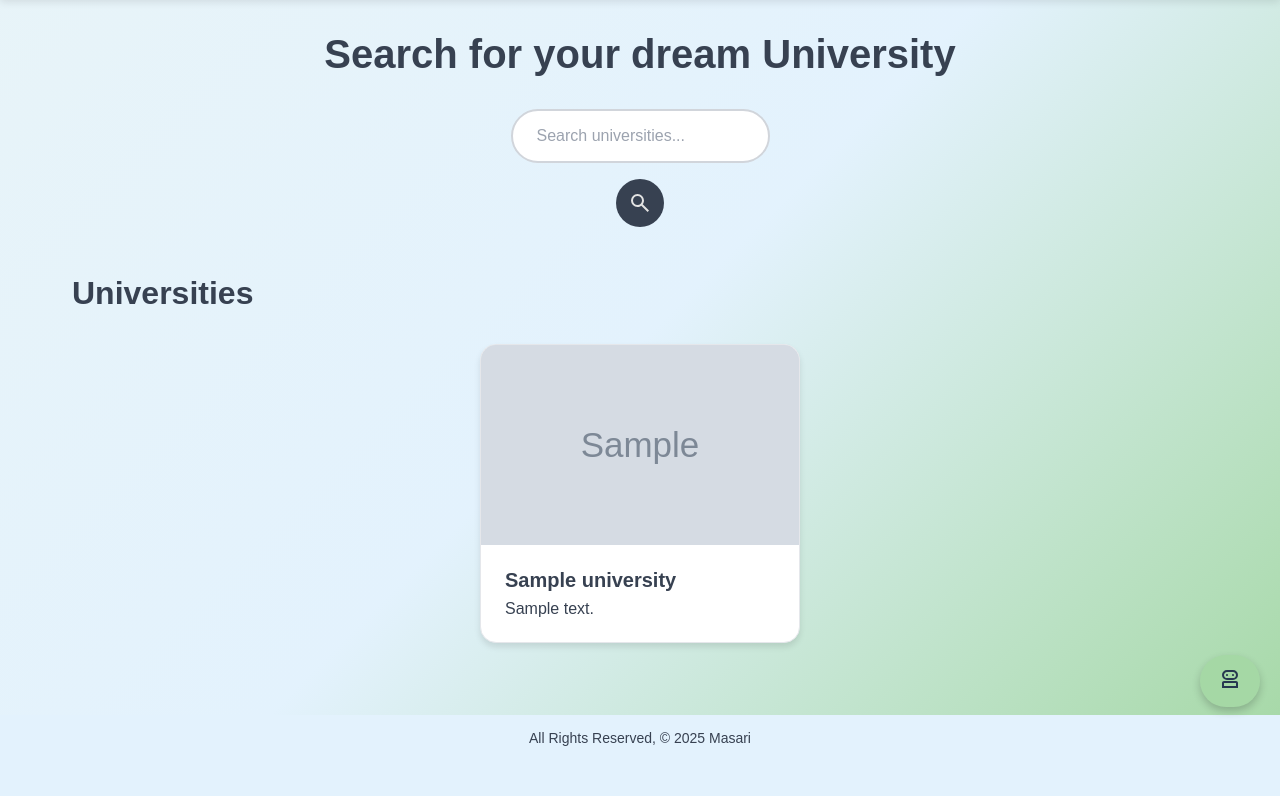
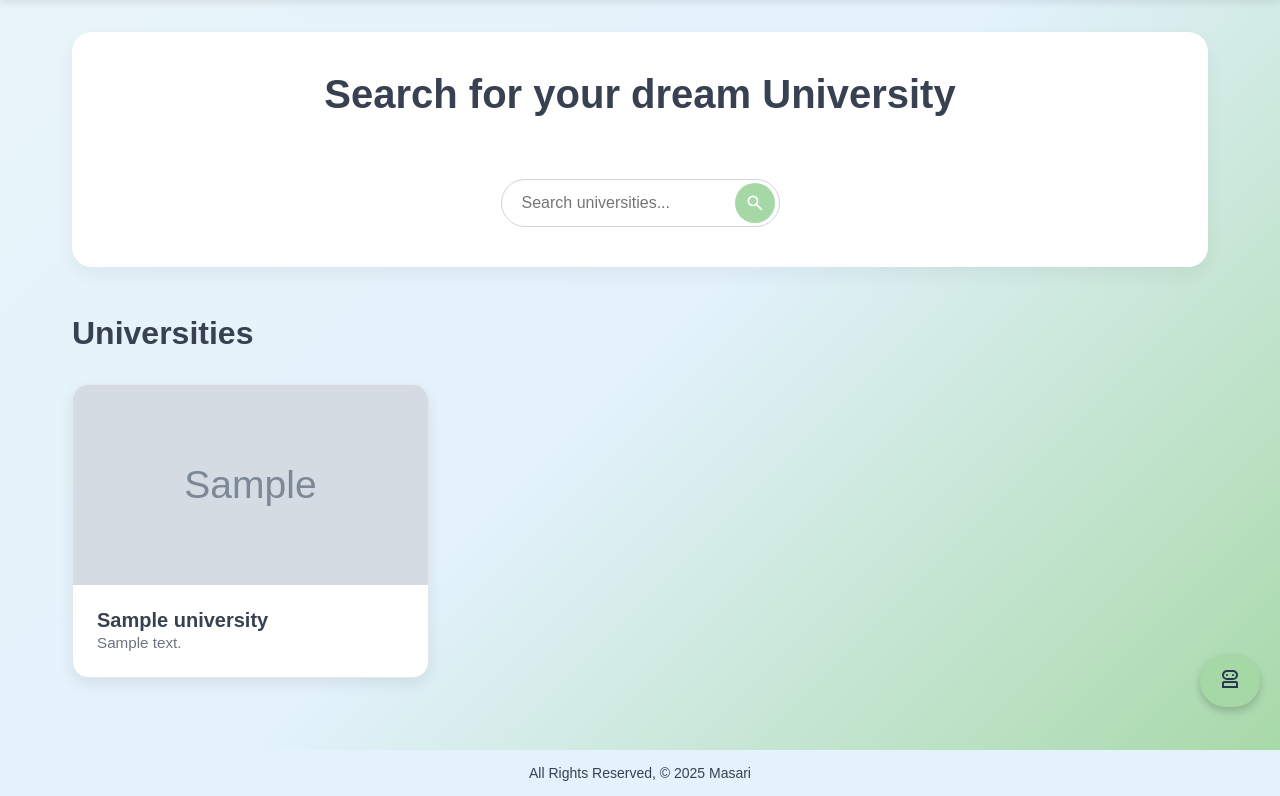
Before and after one commit to NOORSALMAN25/MASARI, a Django app: page /universities/ in a window 1280 px wide. Shown: the part 73-869 px from the top of the page. Before the commit the page ends 819 px from the top, so only its background shows below. Run offline with Django 5.2, Linux system fonts and the light colour scheme; a user stored in the database is signed in; tables that the repository leaves empty hold one stand-in row (values such as "Sample post"); grey boxes marked "Sample" are stand-in pictures.

Commit message:
edit university index - styling

```diff
--- a/main_app/static/css/universityindex.css
+++ b/main_app/static/css/universityindex.css
@@ -1,4 +1,3 @@
-
 main {
   max-width: 1200px;
   margin: 0 auto;
@@ -6,8 +5,15 @@
 }
 
 .search-section {
+  display: flex;
+  flex-direction: column;
+  align-items: center;
   text-align: center;
   margin-bottom: 3rem;
+  padding: 40px 20px;
+  border-radius: 20px;
+  background-color: #fff;
+  box-shadow: 0 8px 20px rgba(0,0,0,0.05);
 }
 
 .search-title {
@@ -17,23 +23,19 @@
   margin-bottom: 2rem;
 }
 
-.search-container {
-  display: flex;
-  justify-content: center;
-  align-items: center;
-  gap: 1rem;
-  max-width: 800px;
-  margin: 0 auto;
+.search-wrapper {
+  position: relative;
+  width: 100%;
+  max-width: 600px;
 }
 
 .search-input {
-  flex: 1;
-  padding: 1rem 1.5rem;
-  border: 2px solid #d1d5db;
+  width: 100%;
+  padding: 14px 50px 14px 20px;
   border-radius: 50px;
+  border: 1px solid #d1d5db;
   font-size: 1rem;
   outline: none;
-  background-color: white;
   transition: border-color 0.2s;
 }
 
@@ -41,28 +43,33 @@
   border-color: #6b7280;
 }
 
-.search-input::placeholder {
-  color: #9ca3af;
-}
-
 .search-button {
-  width: 3rem;
-  height: 3rem;
-  background-color: #374151;
+  position: absolute;
+  right: 5px;
+  top: 50%;
+  transform: translateY(-50%);
+  width: 40px;
+  height: 40px;
   border: none;
   border-radius: 50%;
-  color: white;
-  font-size: 1.25rem;
+  background-color: #a5d8a5;
+  display: flex;
+  justify-content: center;
+  align-items: center;
   cursor: pointer;
-  display: flex;
-  align-items: center;
-  justify-content: center;
-  transition: background-color 0.2s;
+  transition: 0.3s;
 }
 
 .search-button:hover {
-  background-color: #4b5563;
+  background-color: #7dad7d;
 }
+
+.search-button svg {
+  fill: white;
+  width: 20px;
+  height: 20px;
+}
+
 
 .universities-section h1 {
   font-size: 2rem;
@@ -72,67 +79,50 @@
 
 .universities-grid {
   display: grid;
-  grid-template-columns: repeat(auto-fill, minmax(320px, 1fr));
+  grid-template-columns: repeat(auto-fill, minmax(300px, 1fr));
   gap: 2rem;
-  margin-top: 2rem;
-  display: flex;
-  flex-wrap: wrap;
-  gap: 2rem;
-  justify-content: center;
 }
 
 .card {
-  background: white;
+  background: #fff;
   border-radius: 1rem;
   overflow: hidden;
-  box-shadow: 0 4px 6px rgba(0, 0, 0, 0.1);
+  box-shadow: 0 6px 15px rgba(0,0,0,0.08);
   transition: transform 0.2s, box-shadow 0.2s;
   border: 1px solid #e5e7eb;
-  flex: 0 0 320px;
-  max-width: 320px;
 }
 
 .card:hover {
-  transform: translateY(-4px);
-  box-shadow: 0 8px 25px rgba(0, 0, 0, 0.15);
+  transform: translateY(-5px);
+  box-shadow: 0 12px 25px rgba(0,0,0,0.15);
 }
 
 .card a {
+  display: block;
   text-decoration: none;
   color: inherit;
-  display: block;
 }
 
 .img-container {
   width: 100%;
   height: 200px;
-  background-color: #e5e7eb;
+  overflow: hidden;
+  position: relative;
+  background-color: #f3f4f6;
   display: flex;
   align-items: center;
   justify-content: center;
-  overflow: hidden;
 }
 
 .img {
   width: 100%;
   height: 100%;
-  object-fit: cover;
+  object-fit: fill;
 }
 
-.img-container:empty::before {
-  content: '';
-  width: 80px;
-  height: 60px;
-  background-color: #9ca3af;
-  border-radius: 8px;
-  position: relative;
-}
-
-.img-container:empty::after {
-  content: '🏫';
-  font-size: 2rem;
-  color: #6b7280;
-  position: absolute;
+.img-placeholder {
+  font-size: 3rem;
+  color: #9ca3af;
 }
 
 .card-content {
@@ -144,34 +134,14 @@
   font-weight: bold;
   color: #374151;
   margin-bottom: 0.5rem;
-  display: block;
 }
 
-.card-details {
-  display: flex;
-  flex-direction: column;
-  gap: 0.25rem;
+.card-description {
+  font-size: 0.95rem;
+  color: #6b7280;
+  line-height: 1.4;
 }
 
-.detail-line {
-  height: 0.75rem;
-  background-color: #374151;
-  border-radius: 0.25rem;
-}
-
-.detail-line:nth-child(1) {
-  width: 100%;
-}
-
-.detail-line:nth-child(2) {
-  width: 85%;
-}
-
-.detail-line:nth-child(3) {
-  width: 60%;
-}
-
-/* No results message */
 .no-results {
   text-align: center;
   color: #6b7280;
--- a/main_app/templates/universities/index.html
+++ b/main_app/templates/universities/index.html
@@ -1,8 +1,10 @@
-{% extends 'base.html' %} {% block content %}
+{% extends 'base.html' %}
+{% block content %}
 
 <section class="search-section">
   <h2 class="search-title">Search for your dream University</h2>
   <form method="get" action="" class="search-container">
+    <div class="search-wrapper">
       <input
         type="text"
         name="s"
@@ -10,9 +12,13 @@
         placeholder="Search universities..."
         value="{{ search|default:'' }}"
       />
-    <button type="submit" class="search-button"><svg xmlns="http://www.w3.org/2000/svg" height="24px" viewBox="0 -960 960 960" width="24px" fill="#e3e3e3"><path d="M784-120 532-372q-30 24-69 38t-83 14q-109 0-184.5-75.5T120-580q0-109 75.5-184.5T380-840q109 0 184.5 75.5T640-580q0 44-14 83t-38 69l252 252-56 56ZM380-400q75 0 127.5-52.5T560-580q0-75-52.5-127.5T380-760q-75 0-127.5 52.5T200-580q0 75 52.5 127.5T380-400Z"/></svg></button>
+      <button type="submit" class="search-button">
+        <svg xmlns="http://www.w3.org/2000/svg" height="24px" viewBox="0 -960 960 960" width="24px" fill="#fff"><path d="M784-120 532-372q-30 24-69 38t-83 14q-109 0-184.5-75.5T120-580q0-109 75.5-184.5T380-840q109 0 184.5 75.5T640-580q0 44-14 83t-38 69l252 252-56 56ZM380-400q75 0 127.5-52.5T560-580q0-75-52.5-127.5T380-760q-75 0-127.5 52.5T200-580q0 75 52.5 127.5T380-400Z"/></svg>
+      </button>
+    </div>
   </form>
 </section>
+
 
 <section class="universities-section">
   <h1>Universities</h1>
@@ -21,23 +27,20 @@
     {% for university in universities %}
     <div class="card">
       <a href="{% url 'detail' university.id %}">
-        {% load static %}
         <div class="img-container">
           {% if university.image %}
           <img
             class="img"
             src="{{ university.image.url }}"
-            alt="{{university.name}} logo"
+            alt="{{ university.name }} logo"
           />
           {% else %}
-          <div class="img-placeholder"></div>
+          <div class="img-placeholder">🏫</div>
           {% endif %}
         </div>
         <div class="card-content">
           <span class="card-title">{{ university.name }}</span>
-          <div class="card-details">
-            <div ><p>{{ university.description }}</p></div>
-          </div>
+          <p class="card-description">{{ university.description|truncatechars:100 }}</p>
         </div>
       </a>
     </div>
```
Also changed, not shown: media/universities/signup.avif (added). Lines whose indentation alone changed are shown as unchanged.
